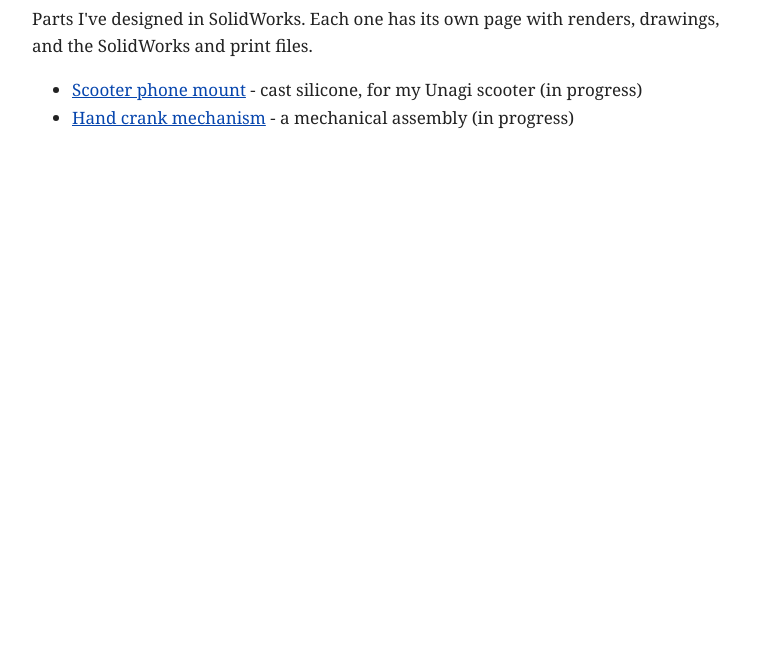
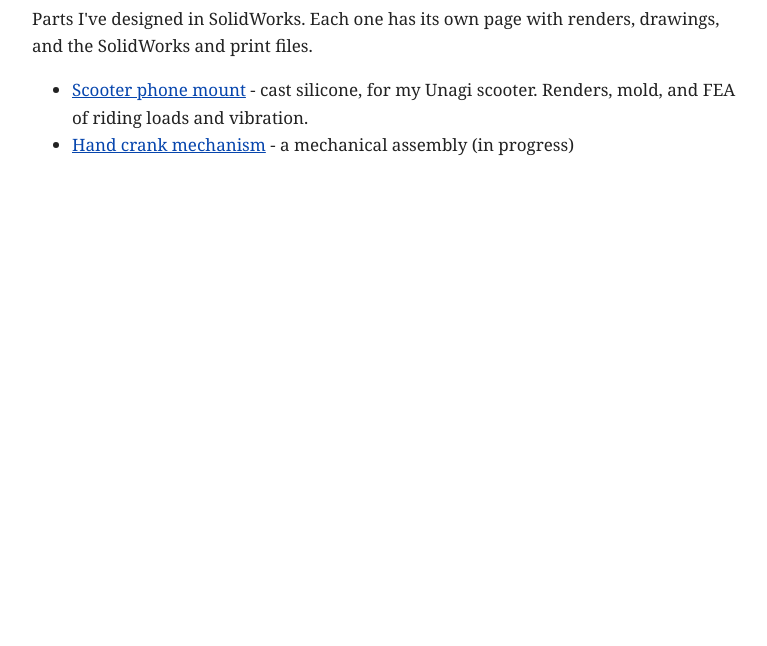
Before and after one commit to proj-v-op/proj-v-op.github.io, a plain HTML site: page projects/cad.html in a window 1280 px wide. Shown: the part 154-800 px from the top of the page, without its empty margins (248-1015 px from the left). Drawn offline with Linux system fonts and the light colour scheme.

Commit message:
Add files via upload

```diff
--- a/projects/cad.html
+++ b/projects/cad.html
@@ -14,7 +14,7 @@
 <p>Parts I've designed in SolidWorks. Each one has its own page with renders, drawings, and the SolidWorks and print files.</p>
 
 <ul>
-  <li><a href="cad/scooter-phone-mount.html">Scooter phone mount</a> - cast silicone, for my Unagi scooter (in progress)</li>
+  <li><a href="cad/scooter-phone-mount.html">Scooter phone mount</a> - cast silicone, for my Unagi scooter. Renders, mold, and FEA of riding loads and vibration.</li>
   <li><a href="cad/hand-crank-mechanism.html">Hand crank mechanism</a> - a mechanical assembly (in progress)</li>
 </ul>
 
```
